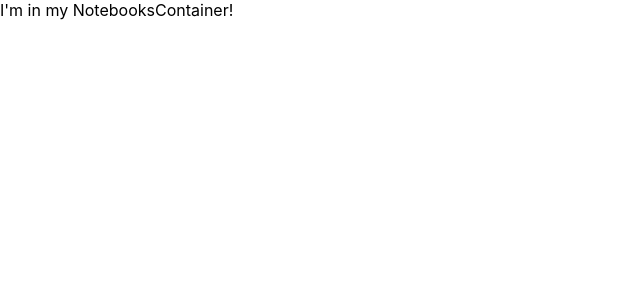
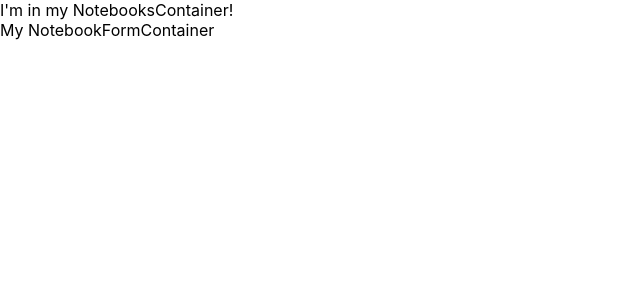
Before and after one commit to nikkamille/scribbles-frontend, a React (Create React App) app: page / in a window 1280 px wide. Shown: the top 300 px of the page, without its empty margins (0-640 px from the left). Built offline with nearby package versions, Linux system fonts and the light colour scheme; no server answers.

Commit message:
import NotebookFormContainer into App.js

```diff
--- a/src/App.js
+++ b/src/App.js
@@ -2,6 +2,7 @@ import React, { Component } from 'react';
 import { connect } from 'react-redux';
 import fetchNotebooks from './actions/fetchNotebooks';
 import NotebooksContainer from './containers/NotebooksContainer';
+import NotebookFormContainer from './containers/NotebookFormContainer';
 
 class App extends Component {
 
@@ -13,6 +14,7 @@ class App extends Component {
     return (
       <>
         <NotebooksContainer/>
+        <NotebookFormContainer/>
       </>
     )
   }
```
